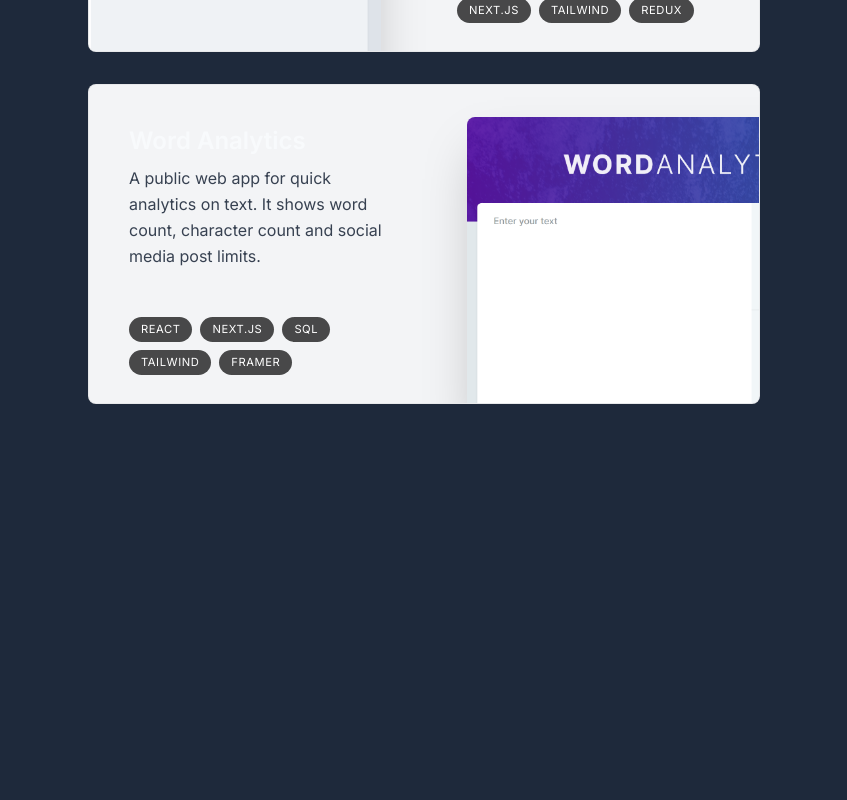
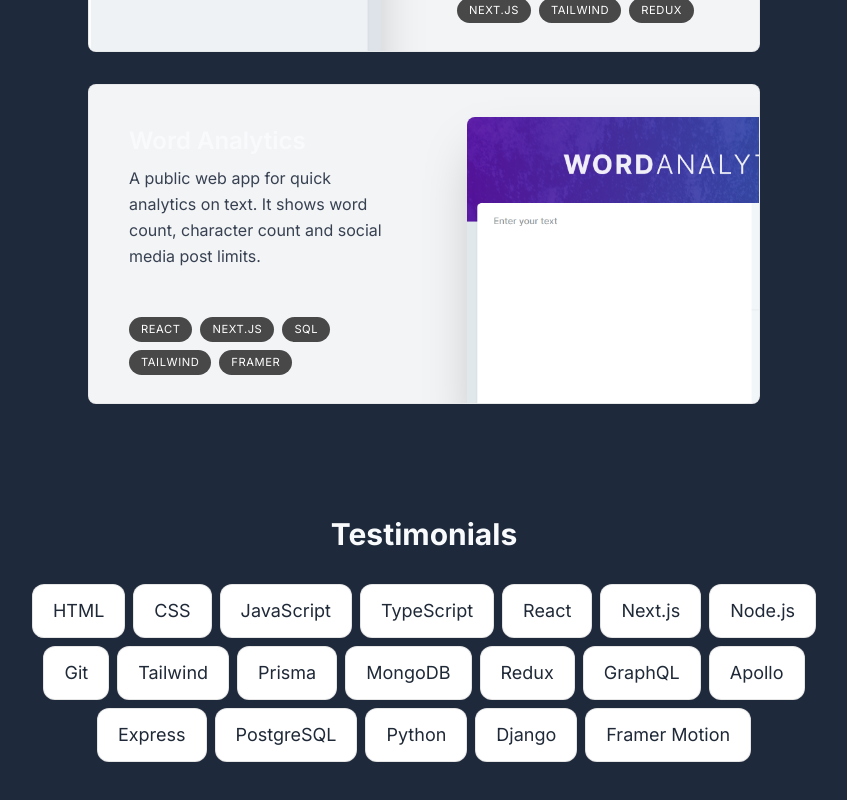
Before and after one commit to adolfssonjames/adolfssondev-app, a Next.js app: page / in a window 1280 px wide. Shown: the part 1892-2692 px from the top of the page, without its empty margins (216-1063 px from the left). Built offline with nearby package versions, Linux system fonts and the light colour scheme.

Commit message:
finished the scroll animation. New testimonials section with initial animation added

```diff
--- /dev/null
+++ b/lib/hooks.ts
@@ -0,0 +1,17 @@
+import { useActiveSectionContext } from "@/context/active-section-context";
+import { useEffect } from "react";
+import { useInView } from "react-intersection-observer";
+import type { SectionName } from "./types";
+
+//hook för att se vilken section som är i view
+export function useSectionInView(sectionName: SectionName, threshold = 0.75) {
+  const { ref, inView } = useInView({ threshold });
+  const { setActiveSection, timeOfLastClick } = useActiveSectionContext();
+
+  useEffect(() => {
+    if (inView && Date.now() - timeOfLastClick > 1000)
+      setActiveSection(sectionName);
+  }, [inView, setActiveSection, timeOfLastClick, sectionName]);
+
+  return { ref, inView };
+}
--- a/src/app/page.tsx
+++ b/src/app/page.tsx
@@ -2,6 +2,8 @@
 import Intro from "@/components/intro";
 import SectionDivider from "@/components/section-divider";
 import Projects from "@/components/projects";
+import Testimonials from "@/components/testimonials";
+
 export default function Home() {
   return (
     <main className="flex flex-col items-center px-4">
@@ -9,6 +11,7 @@
       <SectionDivider />
       <About />
       <Projects />
+      <Testimonials />
     </main>
   );
 }
--- a/src/components/about.tsx
+++ b/src/components/about.tsx
@@ -1,18 +1,11 @@
 "use client";
-import React, { useEffect, useRef } from "react";
+import React from "react";
 import SectionHeading from "./section-heading";
 import { motion } from "framer-motion";
-import { useInView } from "react-intersection-observer";
-import { useActiveSectionContext } from "@/context/active-section-context";
+import { useSectionInView } from "../../lib/hooks";
 
 export default function About() {
-  const { ref, inView } = useInView({ threshold: 0.75 });
-  const { setActiveSection, timeOfLastClick } = useActiveSectionContext();
-  useEffect(() => {
-    if (inView && Date.now() - timeOfLastClick > 1000) {
-      setActiveSection("Om");
-    }
-  }, [inView, setActiveSection, timeOfLastClick]);
+  const { ref } = useSectionInView("Om"); // använder default threshold 0.75 från hook
 
   return (
     <motion.section
--- a/src/components/intro.tsx
+++ b/src/components/intro.tsx
@@ -1,21 +1,23 @@
 "use client";
 import Image from "next/image";
-import React, { useEffect } from "react";
+import React from "react";
 import { motion } from "framer-motion";
-import { useInView } from "react-intersection-observer";
 import Link from "next/link";
 import { BsArrowRight, BsLinkedin } from "react-icons/bs";
 import { HiDownload } from "react-icons/hi";
 import { FaGithubSquare } from "react-icons/fa";
-import { useActiveSectionContext } from "@/context/active-section-context";
+import { useSectionInView } from "../../lib/hooks";
+
 export default function Intro() {
-  const { ref, inView } = useInView({ threshold: 0.5 });
-  const { setActiveSection } = useActiveSectionContext();
-  useEffect(() => {
-    if (inView) setActiveSection("Hem");
-  }, [inView, setActiveSection]);
+  //custom  hook (useSectionInView)
+  const { ref } = useSectionInView("Hem", 0.5); // 0.5 är threshold för när sectionen ska trigga
+
   return (
-    <section className="max-w-[60rem] text-center scroll-mt-[100rem]" id="home">
+    <section
+      className="max-w-[60rem] text-center scroll-mt-[100rem]"
+      id="home"
+      ref={ref}
+    >
       {/* <div className="flex items-center justify-center">
         <motion.div
           initial={{ opacity: 0, scale: 0 }}
--- a/src/components/projects.tsx
+++ b/src/components/projects.tsx
@@ -1,19 +1,14 @@
 "use client";
-import React, { useEffect } from "react";
+import React from "react";
 import SectionHeading from "./section-heading";
 import { projectsData } from "../../lib/data";
 import Project from "./project";
-import { useInView } from "react-intersection-observer";
-import { useActiveSectionContext } from "@/context/active-section-context";
+import { useSectionInView } from "../../lib/hooks";
 
 export default function Projects() {
-  const { ref, inView } = useInView({ threshold: 0.5 });
-  const { setActiveSection } = useActiveSectionContext();
-  useEffect(() => {
-    if (inView) setActiveSection("Projekt");
-  }, [inView, setActiveSection]);
+  const { ref } = useSectionInView("Projekt", 0.5);
   return (
-    <section className="scroll-mt-28" id="projects" ref={ref}>
+    <section className="scroll-mt-28 mb-28" id="projects" ref={ref}>
       <SectionHeading>projects</SectionHeading>
       <div>
         {projectsData.map((project, index) => (
--- /dev/null
+++ b/src/components/testimonials.tsx
@@ -0,0 +1,43 @@
+"use client";
+import React from "react";
+import SectionHeading from "./section-heading";
+import { skillsData } from "../../lib/data";
+import { useSectionInView } from "../../lib/hooks";
+import { animate, delay, motion } from "framer-motion";
+
+const fadeInAnimationvariants = {
+  initial: { opacity: 0, y: 200 },
+  animate: (index: number) => ({
+    opacity: 1,
+    y: 0,
+    transition: { delay: 0.05 * index },
+  }), //index finns för att varje element ska ha en egen delay
+};
+
+export default function Testimonials() {
+  const { ref } = useSectionInView("Referenser", 0.5);
+
+  return (
+    <section
+      className="mb-28 max-w-[53rem] scroll-mt-28 text-center sm:mb-40"
+      ref={ref}
+    >
+      <SectionHeading>testimonials</SectionHeading>
+      <ul className="flex flex-wrap justify-center gap-2 text-lg text-gray-800">
+        {skillsData.map((testimonial, index) => (
+          <motion.li
+            className="bg-white border border-black/[0.1] rounded-xl px-5 py-3"
+            key={index}
+            variants={fadeInAnimationvariants}
+            initial="initial"
+            whileInView="animate"
+            viewport={{ once: true }}
+            custom={index}
+          >
+            {testimonial}
+          </motion.li>
+        ))}
+      </ul>
+    </section>
+  );
+}
```
